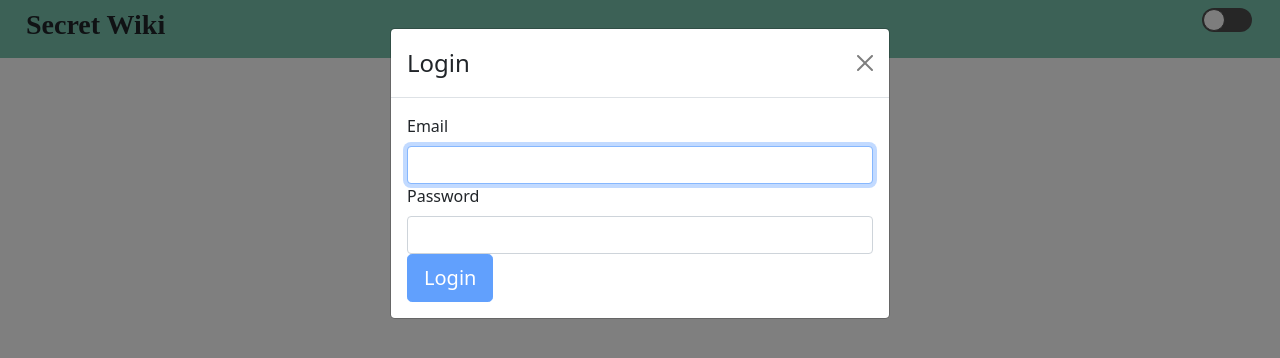
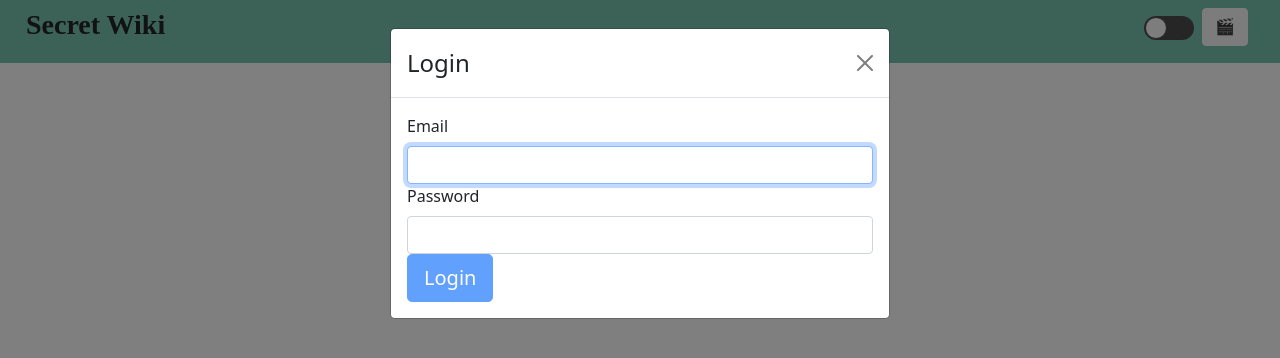
Before and after one commit to raymondberg/secret_wiki, a React (Create React App) app in the folder frontend/: page / in a window 1280 px wide. Shown: the top 358 px of the page. Built offline with nearby package versions, Linux system fonts and the light colour scheme.

Commit message:
Add logout button

```diff
--- a/frontend/src/App.js
+++ b/frontend/src/App.js
@@ -102,10 +102,16 @@ function App() {
       });
     }
 
+    function logout(url) {
+      console.log("loggou");
+      updateJwt(null);
+    }
+
     return {
       get: get,
       post: post,
       delete: remove,
+      logout: logout,
       isLoggedIn: function () {
         return jwt !== null && jwt !== undefined;
       },
--- a/frontend/src/components/Main.js
+++ b/frontend/src/components/Main.js
@@ -1,8 +1,8 @@
 import { useState } from "react";
 import PageCreateModal from "./pages/CreateModal";
 import PageContent from "./pages/Content";
-import EditModeToggle from "./buttons/EditModeToggle";
 import WikiList from "./pages/WikiList";
+import UserActions from "./UserActions";
 import { useQuery } from "./url";
 
 function Main(props) {
@@ -59,12 +59,16 @@ function Main(props) {
   return (
     <div className="main-container">
       <div className="row">
-        <div className="d-flex justify-content-between header-section p-0">
+        <div className="d-md-flex justify-content-md-between header-section p-0">
           <div className="p-2">
             <h3 id="app-name">Secret Wiki</h3>
           </div>
           {wikiList}
-          <EditModeToggle editMode={editMode} setEditMode={setEditMode} />
+          <UserActions
+            api={props.api}
+            editMode={editMode}
+            setEditMode={setEditMode}
+          />
         </div>
       </div>
       {content}
--- /dev/null
+++ b/frontend/src/components/UserActions.js
@@ -0,0 +1,18 @@
+import EditModeToggle from "./buttons/EditModeToggle";
+import LogoutButton from "./buttons/LogoutButton";
+
+export default function UserActions(props) {
+  return (
+    <div id="status" className="p-2">
+      <div className="row">
+        <div className="d-md-flex header-section p-0 px-3">
+          <EditModeToggle
+            editMode={props.editMode}
+            setEditMode={props.setEditMode}
+          />
+          <LogoutButton logout={props.api.logout} />
+        </div>
+      </div>
+    </div>
+  );
+}
--- /dev/null
+++ b/frontend/src/components/buttons/LogoutButton.js
@@ -0,0 +1,11 @@
+import React from "react";
+
+export default function LogoutButton(props) {
+  return (
+    <div id="status">
+      <button className="btn btn-light" onClick={props.logout}>
+        &#127916;
+      </button>
+    </div>
+  );
+}
```
